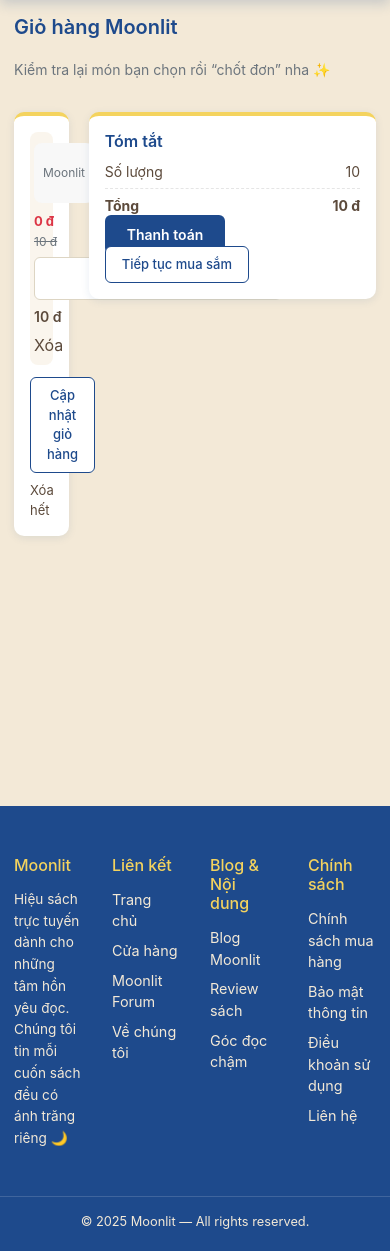
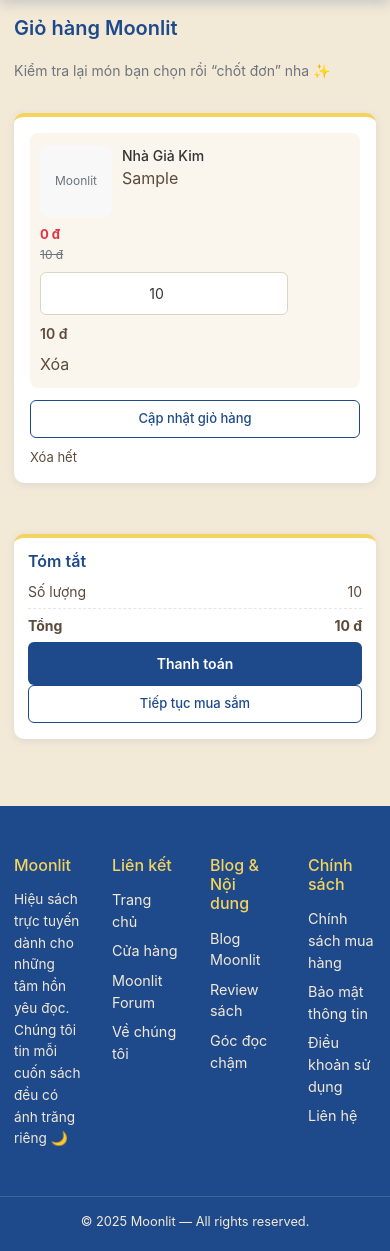
Before and after one commit to debbieisfree19/Shop, a PHP site: page /cart.php in a window 390 px wide. Shown: the part 252-1503 px from the top of the page. Run offline with PHP 8.4, Linux system fonts and the light colour scheme; the visitor is signed in with stand-in values (Sample User, id 1); data comes from the database, SQL or seed files in the repository; tables that the repository leaves empty or names only in its code hold one stand-in row (values such as "Sample post").

Commit message:
Update moonlit-style.css

```diff
--- a/moonlit-style.css
+++ b/moonlit-style.css
@@ -3954,3 +3954,81 @@ img {
     padding: 8px 22px;
     font-size: 0.9rem;
 }
+/* =========================
+   CART RESPONSIVE
+========================= */
+
+@media (max-width: 768px) {
+  /* ép layout 2 cột -> 1 cột */
+  .cart-layout {
+    flex-direction: column;
+  }
+
+  .cart-items,
+  .cart-summary {
+    width: 100%;
+  }
+
+  /* 2 nút trong summary card xếp dọc + full width */
+  .cart-checkout-btn,
+  .cart-summary-card .account-btn-save,
+  .cart-summary-card .account-btn-secondary {
+    width: 100%;
+    display: block;
+    text-align: center;
+    justify-content: center;
+  }
+
+  /* hàng nút cập nhật / xóa hết: xếp dọc */
+  .cart-actions-row {
+    flex-direction: column;
+    align-items: stretch;
+    gap: 10px;
+  }
+
+  .cart-update-btn {
+    width: 100%;
+  }
+
+  .cart-clear-link {
+    align-self: flex-end;
+  }
+
+  /* item gọn hơn trên mobile */
+  .cart-item {
+    grid-template-columns: 1fr;
+    gap: 8px;
+    padding: 12px 10px;
+  }
+
+  .cart-item-info {
+    align-items: flex-start;
+  }
+
+  .cart-item-image {
+    width: 72px;
+    height: 72px;
+  }
+
+  .cart-item-price,
+  .cart-item-qty,
+  .cart-item-total,
+  .cart-item-remove {
+    text-align: left;
+  }
+
+  .cart-item-qty {
+    max-width: 160px;
+  }
+}
+
+/* thêm 1 chút cho màn rất nhỏ */
+@media (max-width: 576px) {
+  .cart-main {
+    padding: 16px 0 28px;
+  }
+
+  .cart-summary-card {
+    padding: 14px 14px 16px;
+  }
+}
```
